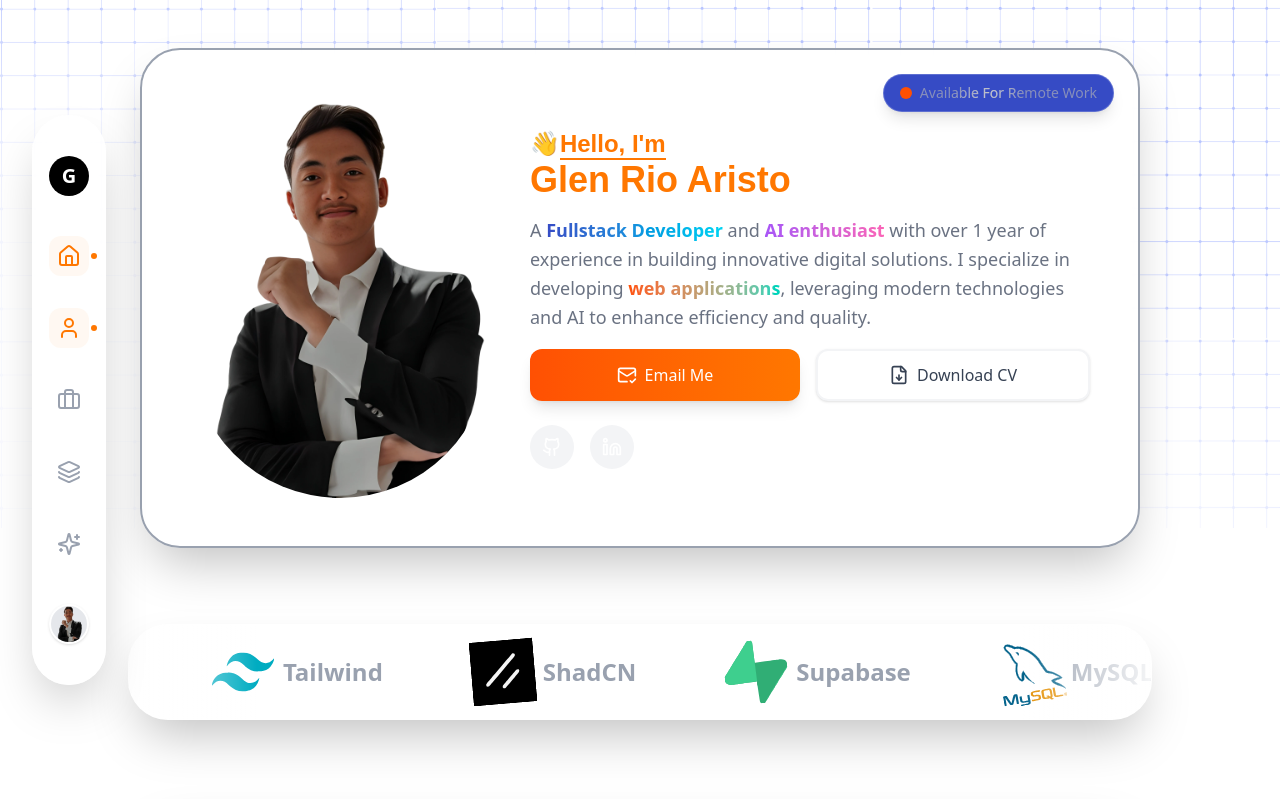
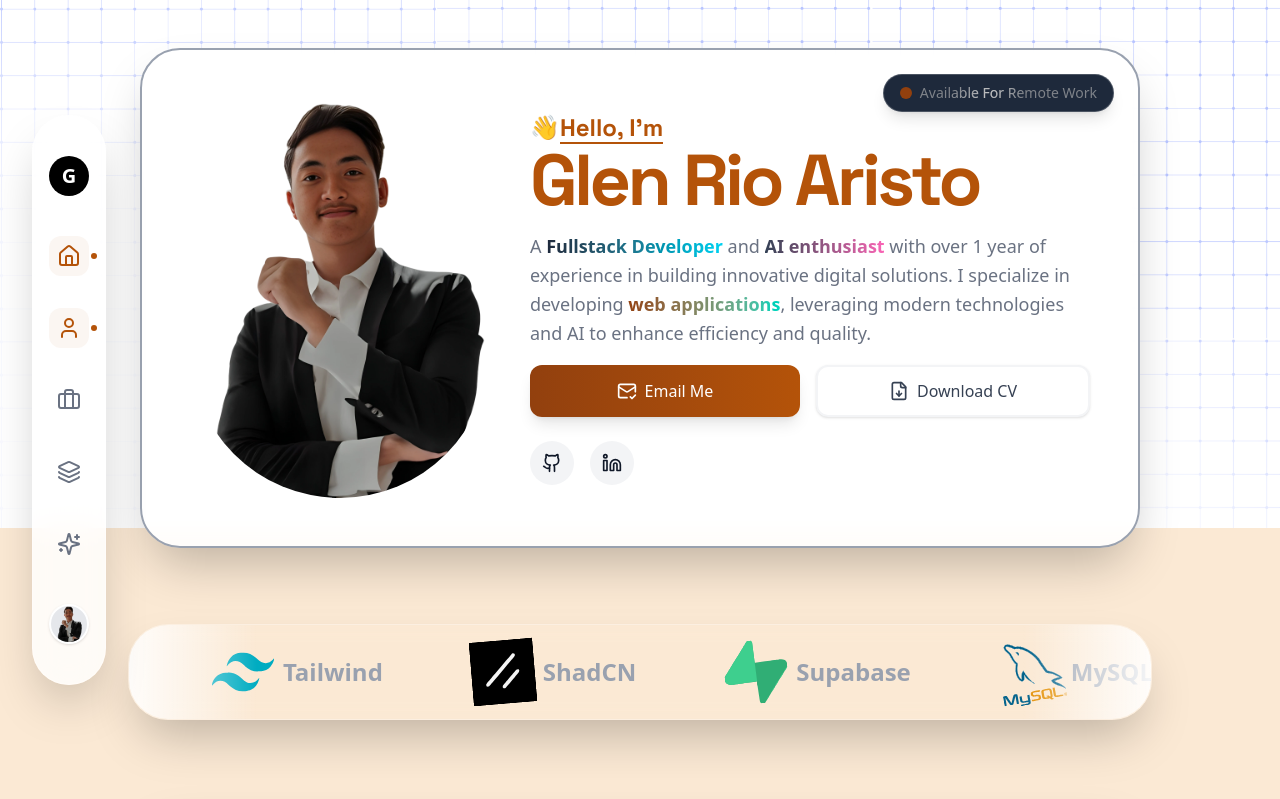
Before and after one commit to glenrioariesto/Portofolio, a Next.js app: page / in a window 1280 px wide. Shown: the top 799 px of the page. Built offline with nearby package versions, Linux system fonts and the light colour scheme; a web font is replaced by a local one.

Commit message:
ui: refine core styles and navigation for premium Apple-inspired aesthetic

```diff
--- a/app/globals.css
+++ b/app/globals.css
@@ -1,11 +1,11 @@
 @import "tailwindcss";
 
 @theme {
-  --color-primary: #FF7700;
-  --color-primary-variant: #FF5003;
-  --color-secondary: #364BC5;
-  --color-secondary-variant: #A855F7;
-  --color-background-primary: #FFF7F0;
+  --color-primary: #B45309;
+  --color-primary-variant: #92400E;
+  --color-secondary: #1E293B;
+  --color-secondary-variant: #334155;
+  --color-background-primary: #FBE9D4;
 
   --font-grotesk: var(--font-space-grotesk), sans-serif;
   --font-rubik-doodle: var(--font-rubik-doodle), cursive;
@@ -29,12 +29,6 @@ html {
   scroll-behavior: smooth;
 }
 
-.bg-dots {
-  background-image: radial-gradient(#c0c0c0 1px, transparent 0);
-  background-size: 20px 20px;
-  background-color: #fff;
-  background-attachment: fixed;
-}
 
 .backdrop-blur-md {
   backdrop-filter: blur(8px);
--- a/app/layout.tsx
+++ b/app/layout.tsx
@@ -33,7 +33,7 @@ export const metadata: Metadata = {
 
 const spaceGrotesk = Space_Grotesk({
   subsets: ["latin"],
-  weight: ["300"], // Light (300)
+  weight: ["300", "400", "500", "600", "700"],
   variable: "--font-space-grotesk",
 });
 
@@ -52,7 +52,7 @@ export default function RootLayout({
 }) {
   return (
     <html lang="en" className={`${spaceGrotesk.variable} ${rubikDoodleShadow.variable}`}>
-      <body className="bg-dots text-white scroll-smooth">
+      <body className="bg-background-primary text-gray-900 scroll-smooth">
         <Navbar />
         {children}
       </body>
--- a/components/NameText.tsx
+++ b/components/NameText.tsx
@@ -4,7 +4,7 @@ import { motion } from "framer-motion";
 export const NameText = ({ classNameContainer, classNameSayhai, className }: { classNameContainer?: string, classNameSayhai?: string, className?: string }) => {
   return (
     <div className={`${classNameContainer}`}>
-      <h1 className={`${classNameSayhai} text-2xl font-rubik-doodle font-bold text-primary flex items-center justify-center md:justify-start`} >
+      <h1 className={`${classNameSayhai} text-xl md:text-2xl font-grotesk font-bold text-primary flex items-center justify-center md:justify-start`} >
         <motion.span
           animate={{ rotate: [0, 20, 0, -20, 0] }}
           transition={{ repeat: Infinity, duration: 1.5, ease: "easeInOut" }}
@@ -23,7 +23,7 @@ export const NameText = ({ classNameContainer, classNameSayhai, className }: { c
         </motion.span>
       </h1>
 
-      <h1 className={`${className} text-4xl font-rubik-doodle font-bold text-primary`}>Glen Rio Aristo</h1>
+      <h1 className={`${className} text-3xl md:text-7xl font-grotesk font-bold text-primary tracking-tighter leading-none`}>Glen Rio Aristo</h1>
     </div>
   )
 }
--- a/components/Navbar.tsx
+++ b/components/Navbar.tsx
@@ -74,7 +74,7 @@ const Navbar = () => {
                 href={link.href}
                 className={`
                   flex flex-col items-center transition-all duration-300 p-2 rounded-xl group relative
-                  ${isActive ? "text-primary bg-primary/5" : "text-gray-400 hover:text-black hover:bg-gray-100/50"}
+                  ${isActive ? "text-primary bg-primary/5" : "text-gray-500 hover:text-black hover:bg-gray-100/50"}
                 `}
                 title={link.label}
               >
--- a/components/ShinyText.tsx
+++ b/components/ShinyText.tsx
@@ -1,3 +1,5 @@
+import React from "react";
+
 interface ShinyTextProps {
   text: string;
   disabled?: boolean;
```
